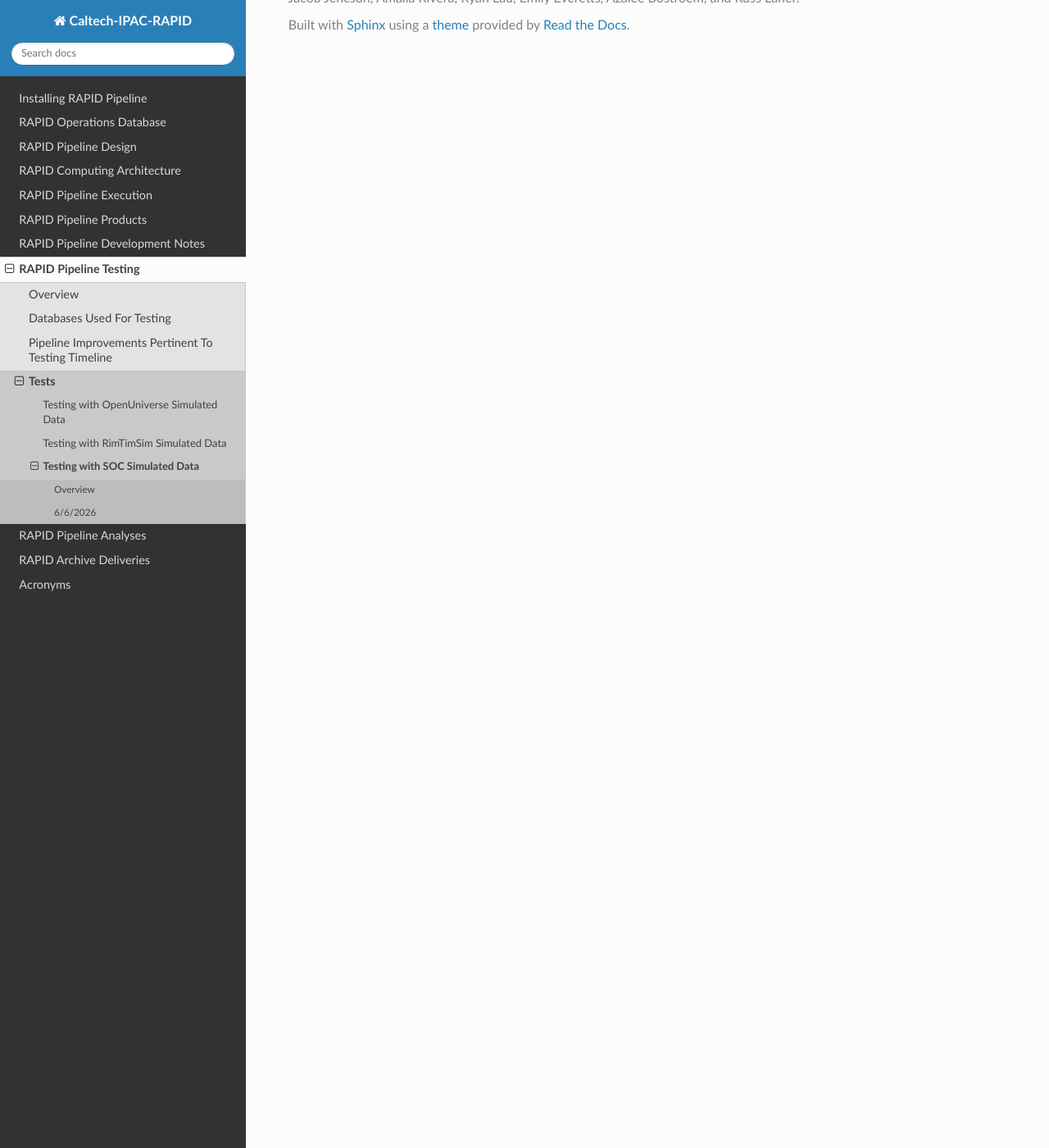
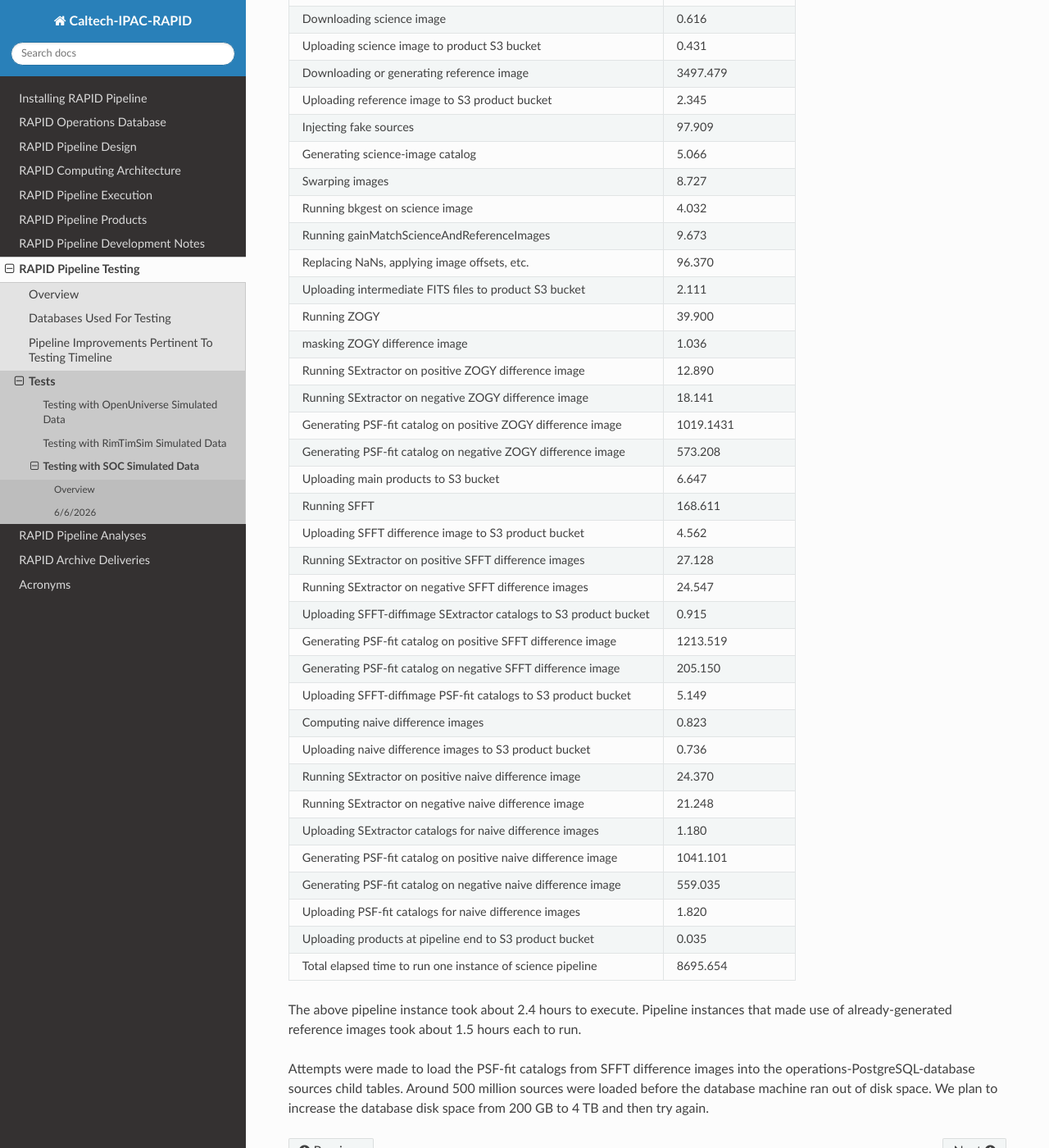
Before and after one commit to Caltech-IPAC/rapid, a Sphinx documentation site: the page built from docs/source/dev/socsim_tests.rst, in a window 1280 px wide and 1400 px high, scrolled down 5153 px. Shown: the whole window at 82% size. Built offline with Sphinx 7.4.7 and the Read the Docs theme 3.1.0, drawn with Linux system fonts in a browser that asks for light colours; some of the changed text lies outside the part shown.

Commit message:
Added elapsed times of pipeline steps for the jid=92313 pipeline instance.

```diff
--- a/docs/source/dev/socsim_tests.rst
+++ b/docs/source/dev/socsim_tests.rst
@@ -268,3 +268,59 @@ Because the socsims have sub-pixel dithers, the ``cov5percent`` coverage metric
      4727784 |      22 |   31.464005
      4731882 |      22 |   31.031593
     (107 rows)
+
+
+As shown in the table below for one of the longest running pipeline instances (jid = 92313),
+executing AWAICGEN for reference-image generation
+(depends on the number of input images; NFRAMES=22 for this case),
+and generating PSF-fit PhotUtils catalogs are the dominant factors
+affecting pipeline performance.  Executing SFFT was relatively quick.
+
+=================================================================  =====================
+Pipeline step                                                      Execution time (sec)
+=================================================================  =====================
+Downloading science image                                                  0.616
+Uploading science image to product S3 bucket                               0.431
+Downloading or generating reference image                               3497.479
+Uploading reference image to S3 product bucket                             2.345
+Injecting fake sources                                                    97.909
+Generating science-image catalog                                           5.066
+Swarping images                                                            8.727
+Running bkgest on science image                                            4.032
+Running gainMatchScienceAndReferenceImages                                 9.673
+Replacing NaNs, applying image offsets, etc.                              96.370
+Uploading intermediate FITS files to product S3 bucket                     2.111
+Running ZOGY                                                              39.900
+masking ZOGY difference image                                              1.036
+Running SExtractor on positive ZOGY difference image                      12.890
+Running SExtractor on negative ZOGY difference image                      18.141
+Generating PSF-fit catalog on positive ZOGY difference image            1019.1431
+Generating PSF-fit catalog on negative ZOGY difference image             573.208
+Uploading main products to S3 bucket                                       6.647
+Running SFFT                                                             168.611
+Uploading SFFT difference image to S3 product bucket                       4.562
+Running SExtractor on positive SFFT difference images                     27.128
+Running SExtractor on negative SFFT difference images                     24.547
+Uploading SFFT-diffimage SExtractor catalogs to S3 product bucket          0.915
+Generating PSF-fit catalog on positive SFFT difference image            1213.519
+Generating PSF-fit catalog on negative SFFT difference image             205.150
+Uploading SFFT-diffimage PSF-fit catalogs to S3 product bucket             5.149
+Computing naive difference images                                          0.823
+Uploading naive difference images to S3 product bucket                     0.736
+Running SExtractor on positive naive difference image                     24.370
+Running SExtractor on negative naive difference image                     21.248
+Uploading SExtractor catalogs for naive difference images                  1.180
+Generating PSF-fit catalog on positive naive difference image           1041.101
+Generating PSF-fit catalog on negative naive difference image            559.035
+Uploading PSF-fit catalogs for naive difference images                     1.820
+Uploading products at pipeline end to S3 product bucket                    0.035
+Total elapsed time to run one instance of science pipeline              8695.654
+=================================================================  =====================
+
+The above pipeline instance took about 2.4 hours to execute.  Pipeline instances
+that made use of already-generated reference images took about 1.5 hours each to run.
+
+Attempts were made to load the PSF-fit catalogs from SFFT difference images into
+the operations-PostgreSQL-database sources child tables.  Around 500 million
+sources were loaded before the database machine ran out of disk space.
+We plan to increase the database disk space from 200 GB to 4 TB and then try again.
```
